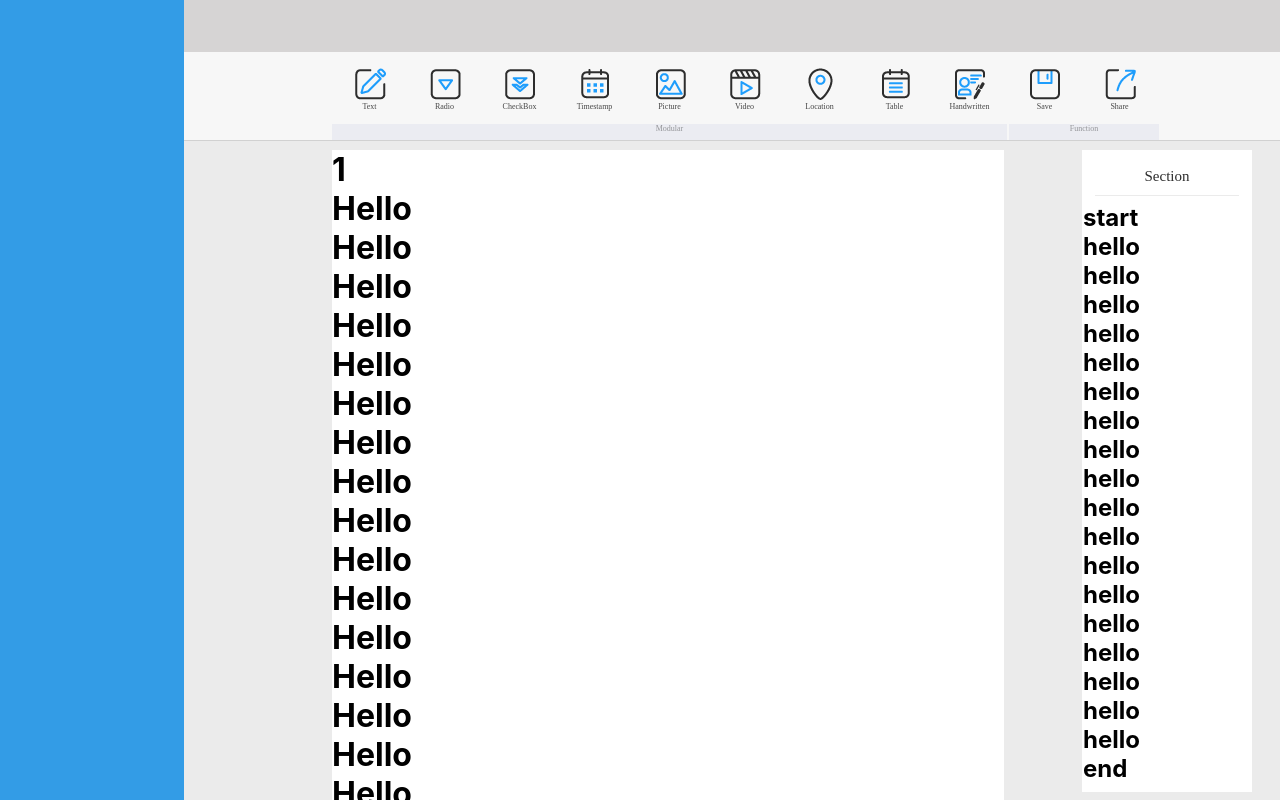
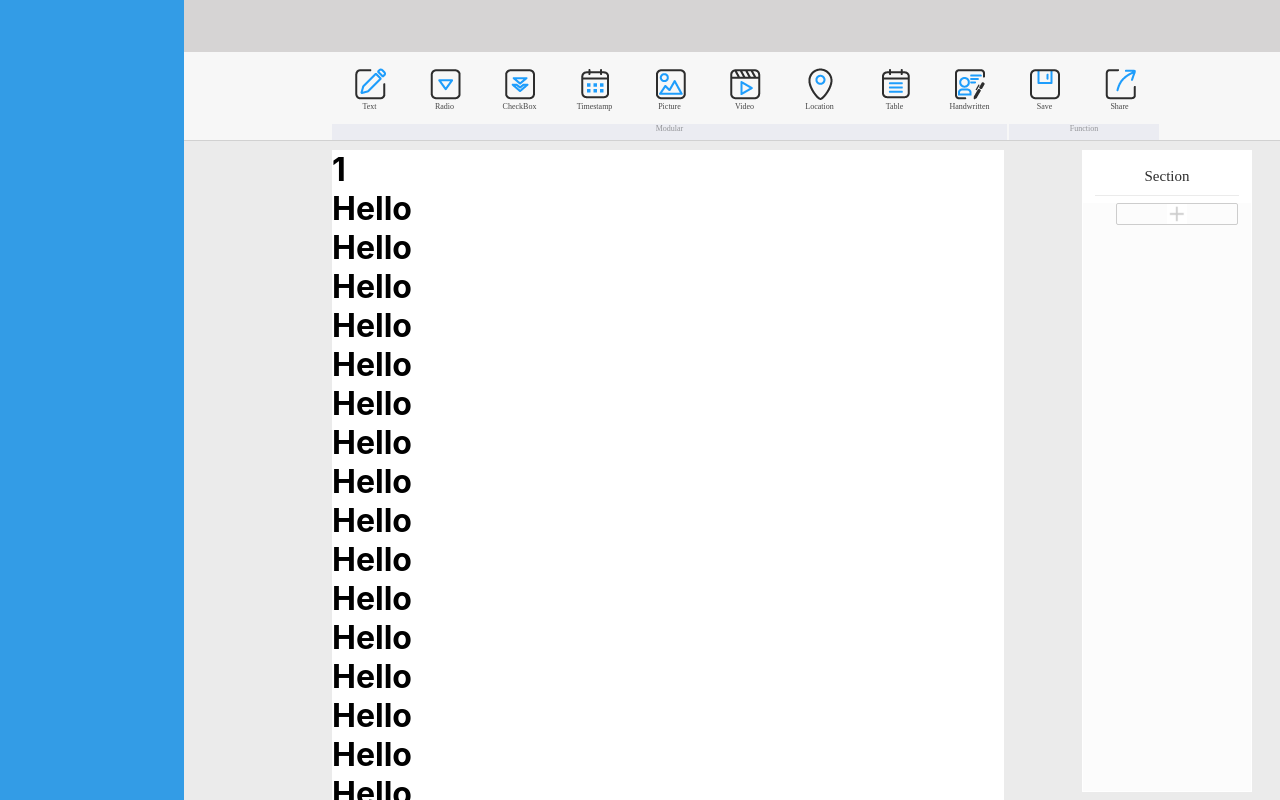
Before and after one commit to liwenkangatom/react_ts, a React app: page / in a window 1280 px wide. Built offline with nearby package versions, Linux system fonts and the light colour scheme.

Commit message:
添加section操作

```diff
--- /dev/null
+++ b/src/components/TemplateSectionNav/index.scss
@@ -0,0 +1,85 @@
+.templateSectionNav {
+  width: 100%;
+  height: calc(100% - 2px);
+  background-color: #fcfcfc;
+}
+
+.sectionItem {
+  margin-top: 2px;
+  border: 1px dashed #fff;
+  font-size: 12px;
+  font-family: Roboto-Regular;
+  font-weight: 400;
+  color: rgba(45, 45, 45, 1);
+  font-size: 15px;
+  align-self: auto;
+  cursor: pointer;
+  width: calc(100% - 6px);
+  height: 30px;
+  background: rgba(255, 255, 255, 1);
+}
+
+.sectionItem_Selected {
+  margin-top: 2px;
+  border: 1px dashed rgba(30, 157, 252, 1);
+  font-size: 12px;
+  font-family: Roboto-Regular;
+  font-weight: 400;
+  color: rgba(45, 45, 45, 1);
+  font-size: 15px;
+  align-self: auto;
+  cursor: pointer;
+  width: calc(100% - 6px);
+  height: 30px;
+  background: rgba(255, 255, 255, 1);
+}
+
+.sectionPoint {
+  float: left;
+  margin-left: 14px;
+  margin-top: 12px;
+  width: 6px;
+  height: 6px;
+  background: rgba(30, 157, 252, 1);
+  border-radius: 50%;
+}
+
+.sectionName {
+  width: 100px;
+  height: calc(100% - 4px);
+  float: left;
+  padding-top: 4px;
+  text-align: center;
+}
+
+.deleteSection {
+  margin-top: 4px;
+  margin-left: 14px;
+  float: left;
+  height: 20px;
+  width: 20px;
+  border-radius: 2px;
+}
+
+.deleteSection:hover:after {
+  content: "\2716";
+  text-align: center;
+  font-size: 0.8em;
+  color: #808080;
+}
+
+.addSectionButton {
+  width: 120px;
+  height: 20px;
+  margin: 0px auto;
+  text-align: center;
+  content: "+";
+  cursor: pointer;
+  border: 1px solid rgba(205, 205, 205, 1);
+  border-radius: 2px;
+
+  img {
+    width: 20px;
+    height: 20px;
+  }
+}
--- /dev/null
+++ b/src/components/TemplateSectionNav/index.tsx
@@ -0,0 +1,97 @@
+import React, { Component } from "react";
+import { connect } from "react-redux";
+import { bindActionCreators, Dispatch } from "redux";
+import Types from "MyTypes";
+import { templateActions } from "../../features/templates";
+import AddIcon from "../../images/add.png";
+import "./index.scss";
+const mapStateToProps = (state: Types.RootState) => ({
+  sections: state.template.sections
+});
+
+const mapDispatchToProps = (dispatch: Dispatch<Types.RootAction>) =>
+  bindActionCreators(
+    {
+      addSection: templateActions.addSection,
+      deleteSection: templateActions.deleteSection,
+      selectSection: templateActions.selectSection
+    },
+    dispatch
+  );
+type ITemplateSectionNavProps = ReturnType<typeof mapStateToProps> &
+  ReturnType<typeof mapDispatchToProps>;
+interface ITemplateSectionNavState {
+  selectKey: string;
+}
+export class TemplateSectionNav extends Component<
+  ITemplateSectionNavProps,
+  ITemplateSectionNavState
+> {
+  constructor(props: ITemplateSectionNavProps) {
+    super(props);
+
+    this.state = {
+      selectKey: "0"
+    };
+  }
+  deleteSection = (key: string) => {
+    this.props.deleteSection(key);
+  };
+  addSection = () => {
+    this.props.addSection();
+  };
+  scrollToAnchor = (sectionKey: string) => {
+    if (sectionKey) {
+      // 找到锚点
+      let anchorElement = document.getElementById(sectionKey);
+      // 如果对应id的锚点存在，就跳转到锚点
+      if (anchorElement) {
+        anchorElement.scrollIntoView({
+          block: "start",
+          behavior: "smooth"
+        });
+      }
+    }
+  };
+  selectItem = (sectionKey: string) => {
+    this.setState({ selectKey: sectionKey });
+    this.props.selectSection(sectionKey);
+    this.scrollToAnchor(sectionKey);
+  };
+  render() {
+    return (
+      <div className="templateSectionNav">
+        {this.props.sections.map(sectionObj => {
+          return (
+            <div
+              key={sectionObj.key}
+              className={
+                this.state.selectKey === sectionObj.key
+                  ? "sectionItem_Selected"
+                  : "sectionItem"
+              }
+              onClick={() => this.selectItem(sectionObj.key)}
+            >
+              <div className="sectionPoint" />
+              <div className="sectionName">
+                {sectionObj.sectionName}
+              </div>
+              <div
+                className="deleteSection"
+                onClick={() => this.deleteSection(sectionObj.key)}
+              />
+            </div>
+          );
+        })}
+        <div className="addSectionButton" onClick={this.addSection}>
+          <img src={AddIcon} alt="add" />
+        </div>
+      </div>
+    );
+  }
+}
+
+export const TemplateSectionNavConnected = connect(
+  mapStateToProps,
+  mapDispatchToProps
+)(TemplateSectionNav);
--- a/src/components/index.tsx
+++ b/src/components/index.tsx
@@ -1 +1,2 @@
 export * from "./Header";
+export * from "./TemplateSectionNav";
--- a/src/pages/TemplateGenerator/index.tsx
+++ b/src/pages/TemplateGenerator/index.tsx
@@ -11,6 +11,8 @@ import TableIcon from "../../images/Table.png";
 import HandwrittenIcon from "../../images/Handwritten.png";
 import SaveIcon from "../../images/save.png";
 import ShareIcon from "../../images/share.png";
+
+import { TemplateSectionNavConnected } from "../../components";
 
 export interface ITemplateGeneratorProps {}
 
@@ -129,26 +131,7 @@ export class TemplateGenerator extends React.Component<
                 </div>
                 <div className="sectionList">
                   <div className="sectionDisplay">
-                    <h2>start</h2>
-                    <h2>hello</h2>
-                    <h2>hello</h2>
-                    <h2>hello</h2>
-                    <h2>hello</h2>
-                    <h2>hello</h2>
-                    <h2>hello</h2>
-                    <h2>hello</h2>
-                    <h2>hello</h2>
-                    <h2>hello</h2>
-                    <h2>hello</h2>
-                    <h2>hello</h2>
-                    <h2>hello</h2>
-                    <h2>hello</h2>
-                    <h2>hello</h2>
-                    <h2>hello</h2>
-                    <h2>hello</h2>
-                    <h2>hello</h2>
-                    <h2>hello</h2>
-                    <h2>end</h2>
+                    <TemplateSectionNavConnected />
                   </div>
                 </div>
               </div>
```
Also changed, not shown: src/images/add.png (added).
